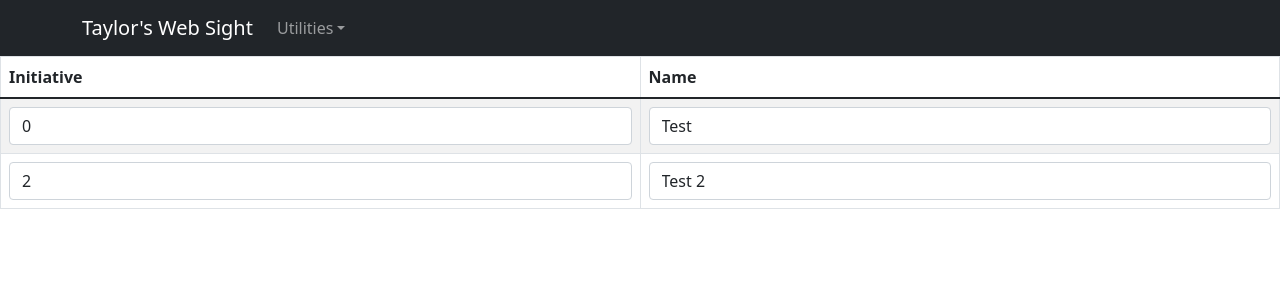
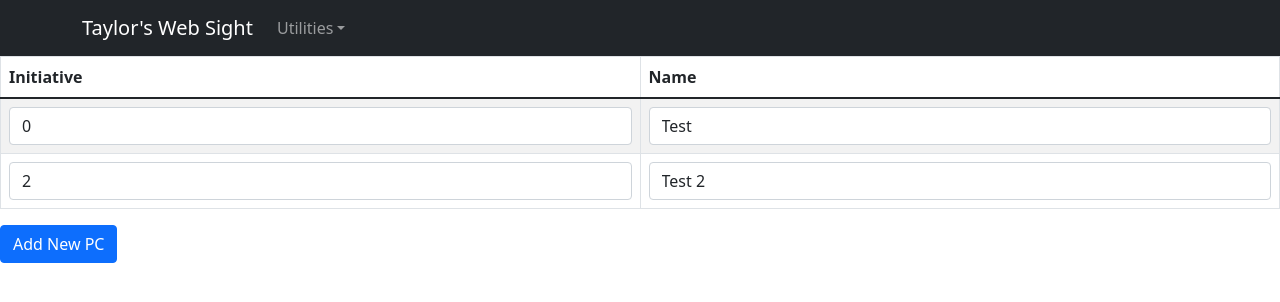
Before and after one commit to trgrote/dnd, a React (Create React App) app: page /turnOrder in a window 1280 px wide. Shown: the top 302 px of the page. Built offline with nearby package versions, Linux system fonts and the light colour scheme.

Commit message:
Add New Player Button

```diff
--- a/src/routes/initiative/TurnOrder.js
+++ b/src/routes/initiative/TurnOrder.js
@@ -1,5 +1,5 @@
 import React, { useState } from 'react';
-import { Table } from 'react-bootstrap';
+import { Button, Table } from 'react-bootstrap';
 import Record from './Record';
 
 const TurnOrder = () => {
@@ -63,6 +63,18 @@ const TurnOrder = () => {
                 }
                 </tbody>
             </Table>
+            <Button onClick={() =>
+                setPCList([
+                    ...pcList,
+                    {
+                        id: Math.max(...pcList.map(pc => pc.id)) + 1,
+                        name: "New Player",
+                        initiative: 0
+                    }
+                ])
+            }>
+                Add New PC
+            </Button>
         </div>
     );
 }
```
